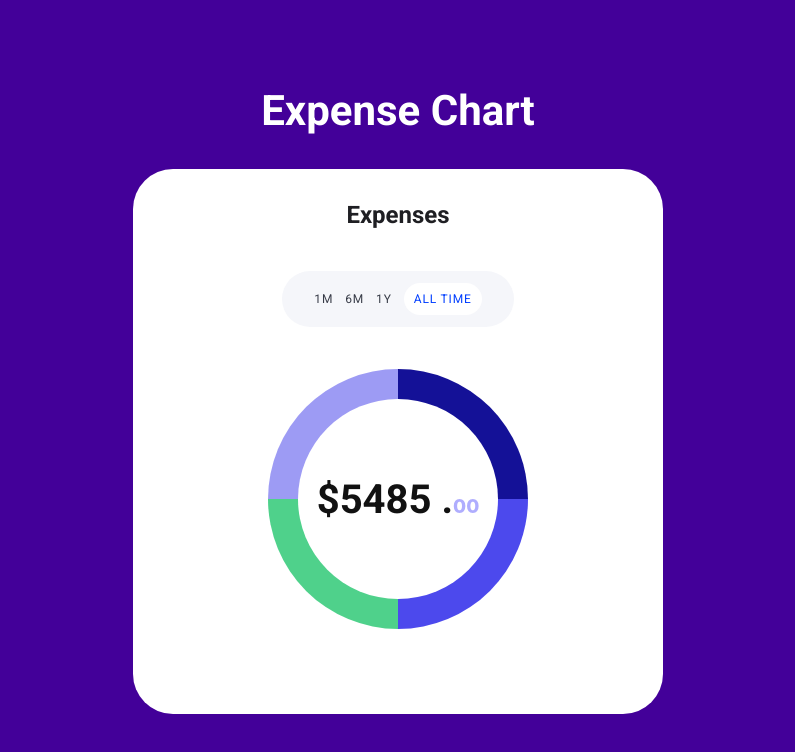
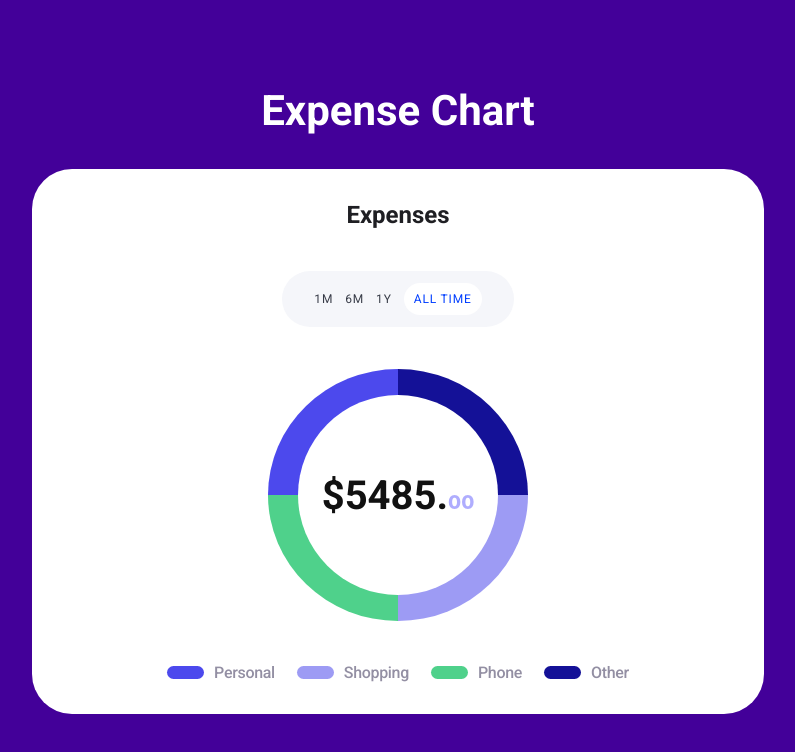
Before and after one commit to KamrulHasaanAnanda/gozayaantask, a Next.js app: page / in a window 1280 px wide. Shown: the top 752 px of the page, without its empty margins (242-1037 px from the left). Built offline with nearby package versions, Linux system fonts and the light colour scheme.

Commit message:
graph added

```diff
--- a/next.config.js
+++ b/next.config.js
@@ -1,6 +1,6 @@
 /** @type {import('next').NextConfig} */
 const nextConfig = {
-  reactStrictMode: true,
+  reactStrictMode: false,
 }
 
 module.exports = nextConfig
--- /dev/null
+++ b/src/components/Colors.jsx
@@ -0,0 +1,26 @@
+import React, { useState } from "react";
+
+let color = {
+  Personal: "#4C49ED",
+  Shopping: "#9D9BF4",
+  Phone: "#4FD18B",
+  Other: "#141197",
+};
+function Colors() {
+  const divsArray = Object.keys(color).map((key) => (
+    <div className="inside__color" key={key}>
+      <div
+        className="color"
+        style={{
+          backgroundColor: color[key],
+        }}
+      ></div>
+      <p>{key}</p>
+    </div>
+  ));
+
+  //   console.log('divsArray', divsArray)
+  return <div className="colors">{divsArray}</div>;
+}
+
+export default Colors;
--- a/src/components/Tabs.jsx
+++ b/src/components/Tabs.jsx
@@ -1,14 +1,16 @@
 import React from "react";
 
-function Tabs({ data, setTabNow, tabNow, setTototalExpense }) {
+function Tabs({ data, setTabNow, tabNow, setTototalExpense,setGraphData }) {
   let tabs = "";
   if (data?.length > 0) {
-    tabs = data?.map((tab) => (
+    tabs = data?.map((tab,index) => (
       <div
-        className={tab.period === tabNow && "all__time"}
+        className={tab.period === tabNow ? "all__time":""}
+        key={index}
         onClick={() => {
           setTototalExpense(tab.totalCost);
           setTabNow(tab.period);
+          setGraphData(tab)
         }}
       >
         <p>{tab.period}</p>
--- a/src/pages/api/graph.js
+++ b/src/pages/api/graph.js
@@ -32,9 +32,7 @@ let data = [
 ];
 export default async function handler(req, res) {
   try {
-    // const response = await fetch("./data.json");
-    // // const data = response.data;
-    // console.log("response", response);
+
     data.forEach((item) => {
       item.totalCost = item.personal + item.shopping + item.phone + item.other;
     });
--- a/src/pages/index.js
+++ b/src/pages/index.js
@@ -1,3 +1,4 @@
+import Colors from "@/components/Colors";
 import Tabs from "@/components/Tabs";
 import axios from "axios";
 import Head from "next/head";
@@ -7,26 +8,35 @@ export default function Home() {
   const [data, setdata] = useState();
   const [tabNow, setTabNow] = useState("ALL TIME");
   const [totalExpense, setTototalExpense] = useState(0);
+  const [graphData, setGraphData] = useState();
 
+  let percentage = (value, total) => {
+    console.log(
+      "((value / total) * 100).toFixed(2)",
+      ((value / total) * 100).toFixed(2)
+    );
+    return ((value / total) * 100).toFixed(2);
+  };
+  console.log("graphData", graphData);
   let getData = async () => {
     let url = "/api/graph";
     let res = await axios.get(url);
     // console.log("res", res);
     if (res.status === 200) {
       setdata(res.data);
-       res?.data?.map(data=>{
-        console.log('data', data)
-        if(data?.period === tabNow)
-        setTototalExpense(data?.totalCost)
-      })
+      res?.data?.map((data) => {
+        // console.log('data', data)
+        if (data?.period === tabNow) {
+          setTototalExpense(data?.totalCost);
+          setGraphData(data);
+        }
+      });
     }
   };
 
   useEffect(() => {
     getData();
   }, []);
-
-
 
   return (
     <>
@@ -40,15 +50,23 @@ export default function Home() {
         <h4>Expense Chart</h4>
         <div className="graph__div">
           <h5>Expenses</h5>
-          <Tabs data={data} setTabNow={setTabNow} tabNow={tabNow} setTototalExpense={setTototalExpense} />
+          <Tabs
+            data={data}
+            setTabNow={setTabNow}
+            tabNow={tabNow}
+            setTototalExpense={setTototalExpense}
+            setGraphData={setGraphData}
+          />
           <div className="donut">
-            <div class="hole">
+            <div className="hole">
               <h2>
-                ${totalExpense} .<span>00</span>
+                ${totalExpense}.<span>00</span>
               </h2>
               {}
             </div>
           </div>
+
+          <Colors />
         </div>
       </main>
     </>
--- a/src/styles/globals.scss
+++ b/src/styles/globals.scss
@@ -95,9 +95,9 @@ a {
 
       background: conic-gradient(
         #141197 0% 25%,
-        #4c49ed 25% 50%,
+        #9d9bf4 25% 50%,
         #4fd18b 50% 75%,
-        #9d9bf4 75% 100%
+        #4c49ed 75% 100%
       );
 
       .hole {
@@ -128,6 +128,33 @@ a {
         }
       }
     }
+
+    .colors {
+      display: flex;
+      align-items: center;
+      gap:22px;
+      .inside__color {
+        display: flex;
+        align-items: center;
+        gap: 10px;
+      }
+      p {
+        color: #938fa3;
+
+        font-family: Roboto;
+        font-size: 16px;
+        font-style: normal;
+        font-weight: 500;
+        line-height: normal;
+        letter-spacing: -0.32px;
+      }
+      .color {
+        width: 37px;
+        height: 13px;
+        border-radius: 33px;
+        background-color: #430099;
+      }
+    }
   }
 }
 
```
